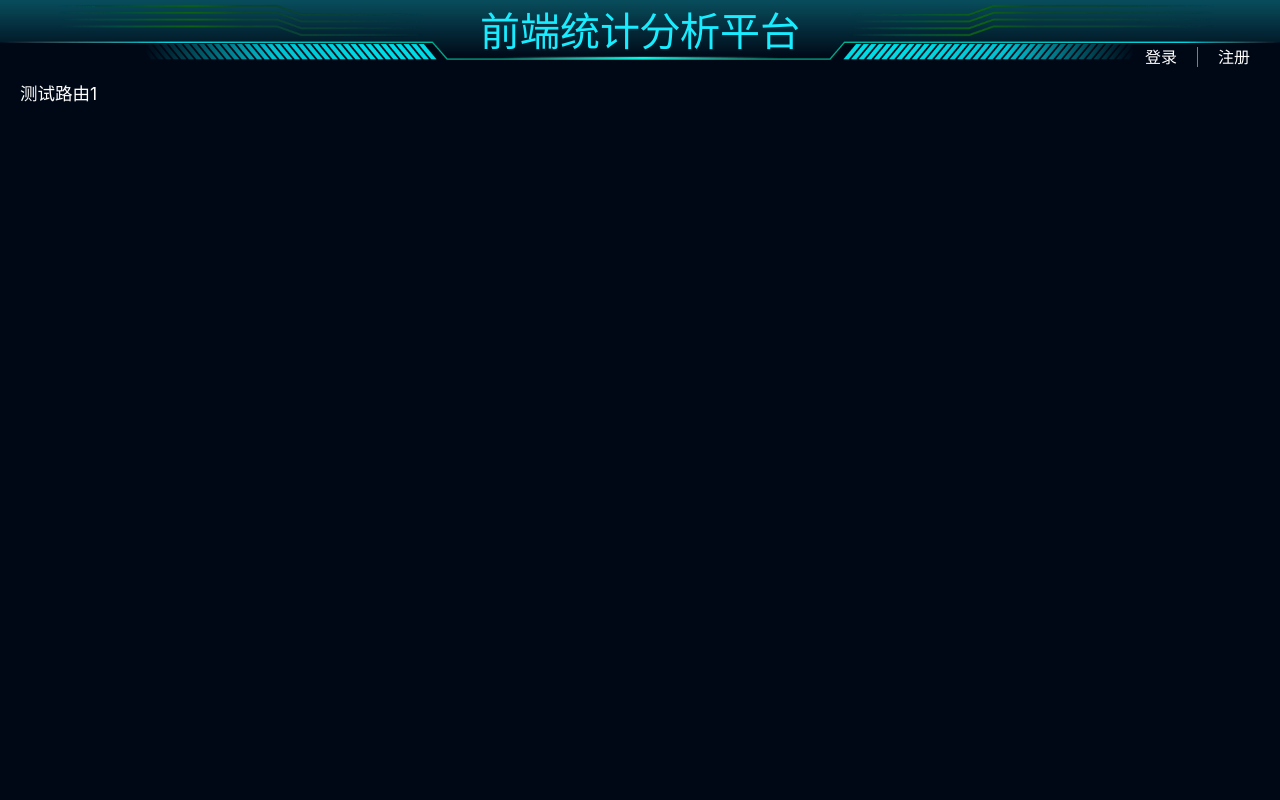
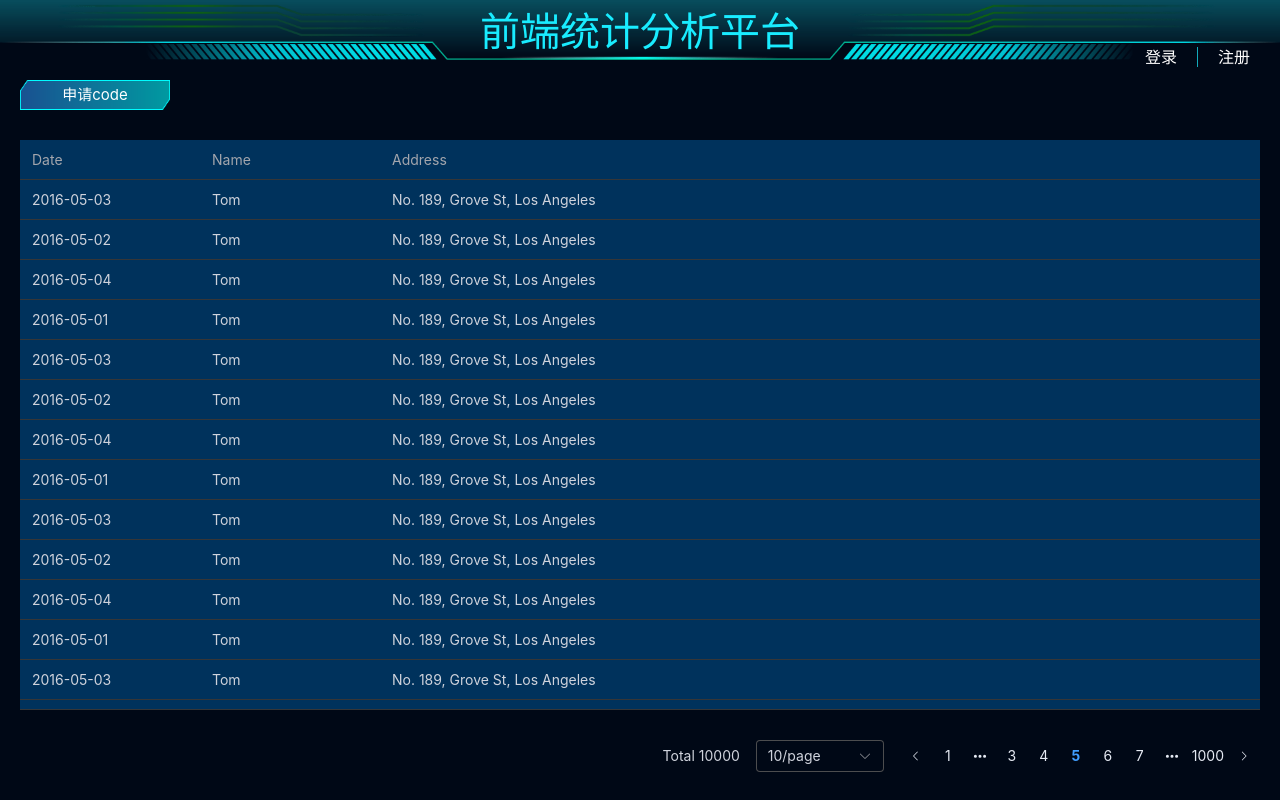
Before and after one commit to Yevin-Yu/web-page-monitoring, a Vue app in the folder frontend/: page /project-managementView in a window 1280 px wide. Built offline with nearby package versions, Linux system fonts and the light colour scheme.

Commit message:
[fix][20250115][前端-菜单功能优化]

```diff
--- a/frontend/index.html
+++ b/frontend/index.html
@@ -1,5 +1,5 @@
 <!DOCTYPE html>
-<html lang="">
+<html lang="" class="dark">
   <head>
     <meta charset="UTF-8">
     <link rel="icon" href="/favicon.ico">
--- /dev/null
+++ b/frontend/src/assets/dark/css-vars.css
@@ -0,0 +1,4 @@
+html.dark {
+  /* 自定义深色背景颜色 */
+  --el-bg-color: #00325C;
+}
--- a/frontend/src/assets/main.css
+++ b/frontend/src/assets/main.css
@@ -23,6 +23,8 @@
   background: url(@/assets/images/signbtn.png) no-repeat center;
   background-size: 100% 100%;
   text-align: center;
+  color: #fff;
+  cursor: pointer;
 }
 
 @media (hover: hover) {
--- a/frontend/src/main.ts
+++ b/frontend/src/main.ts
@@ -6,7 +6,8 @@ import ElementPlus from "element-plus";
 import "element-plus/dist/index.css";
 import App from "./App.vue";
 import router from "./router";
-
+import 'element-plus/theme-chalk/dark/css-vars.css'
+import './assets/dark/css-vars.css'
 import {
   Document,
   Menu as IconMenu,
--- a/frontend/src/views/Header/SignInView.vue
+++ b/frontend/src/views/Header/SignInView.vue
@@ -121,9 +121,7 @@ defineExpose({ dialogVisible, user });
       height: 30px;
       margin: 20px auto 40px;
       line-height: 30px;
-      color: #fff;
       font-size: 16px;
-      cursor: pointer;
     }
   }
 }
--- a/frontend/src/views/Header/SignUpView.vue
+++ b/frontend/src/views/Header/SignUpView.vue
@@ -139,9 +139,7 @@ defineExpose({ dialogVisible, user, ruleFormRef });
       height: 30px;
       margin: 40px auto;
       line-height: 30px;
-      color: #fff;
       font-size: 16px;
-      cursor: pointer;
     }
   }
 }
--- a/frontend/src/views/ProjectManagement/ProjectManagementView.vue
+++ b/frontend/src/views/ProjectManagement/ProjectManagementView.vue
@@ -1,3 +1,211 @@
 <template>
-  <h3 style="color: #fff;">测试路由1</h3>
+  <div class="project-manage">
+    <div class="over-all-btn application-code">申请code</div>
+    <el-table :data="tableData" style="width: 100%" class="code-table">
+      <el-table-column prop="date" label="Date" width="180" />
+      <el-table-column prop="name" label="Name" width="180" />
+      <el-table-column prop="address" label="Address" />
+    </el-table>
+    <el-pagination v-model:current-page="currentPage" v-model:page-size="currentSize" :page-sizes="[10, 20, 50, 100]"
+      :size="size" :background="background" layout="total, sizes, prev, pager, next" :total="total"
+      @size-change="handleSizeChange" @current-change="handleCurrentChange" class="code-page" />
+  </div>
 </template>
+<script setup lang="ts">
+import { ref } from 'vue'
+import type { ComponentSize } from 'element-plus'
+const currentPage = ref<number>(5)
+const currentSize = ref<number>(10)
+const size = ref<ComponentSize>('default')
+const background = ref<boolean>(false)
+const total = ref<number>(10000)
+const tableData = [
+  {
+    date: '2016-05-03',
+    name: 'Tom',
+    address: 'No. 189, Grove St, Los Angeles',
+  },
+  {
+    date: '2016-05-02',
+    name: 'Tom',
+    address: 'No. 189, Grove St, Los Angeles',
+  },
+  {
+    date: '2016-05-04',
+    name: 'Tom',
+    address: 'No. 189, Grove St, Los Angeles',
+  },
+  {
+    date: '2016-05-01',
+    name: 'Tom',
+    address: 'No. 189, Grove St, Los Angeles',
+  },
+  {
+    date: '2016-05-03',
+    name: 'Tom',
+    address: 'No. 189, Grove St, Los Angeles',
+  },
+  {
+    date: '2016-05-02',
+    name: 'Tom',
+    address: 'No. 189, Grove St, Los Angeles',
+  },
+  {
+    date: '2016-05-04',
+    name: 'Tom',
+    address: 'No. 189, Grove St, Los Angeles',
+  },
+  {
+    date: '2016-05-01',
+    name: 'Tom',
+    address: 'No. 189, Grove St, Los Angeles',
+  },
+  {
+    date: '2016-05-03',
+    name: 'Tom',
+    address: 'No. 189, Grove St, Los Angeles',
+  },
+  {
+    date: '2016-05-02',
+    name: 'Tom',
+    address: 'No. 189, Grove St, Los Angeles',
+  },
+  {
+    date: '2016-05-04',
+    name: 'Tom',
+    address: 'No. 189, Grove St, Los Angeles',
+  },
+  {
+    date: '2016-05-01',
+    name: 'Tom',
+    address: 'No. 189, Grove St, Los Angeles',
+  }, {
+    date: '2016-05-03',
+    name: 'Tom',
+    address: 'No. 189, Grove St, Los Angeles',
+  },
+  {
+    date: '2016-05-02',
+    name: 'Tom',
+    address: 'No. 189, Grove St, Los Angeles',
+  },
+  {
+    date: '2016-05-04',
+    name: 'Tom',
+    address: 'No. 189, Grove St, Los Angeles',
+  },
+  {
+    date: '2016-05-01',
+    name: 'Tom',
+    address: 'No. 189, Grove St, Los Angeles',
+  },
+  {
+    date: '2016-05-03',
+    name: 'Tom',
+    address: 'No. 189, Grove St, Los Angeles',
+  },
+  {
+    date: '2016-05-02',
+    name: 'Tom',
+    address: 'No. 189, Grove St, Los Angeles',
+  },
+  {
+    date: '2016-05-04',
+    name: 'Tom',
+    address: 'No. 189, Grove St, Los Angeles',
+  },
+  {
+    date: '2016-05-01',
+    name: 'Tom',
+    address: 'No. 189, Grove St, Los Angeles',
+  },
+  {
+    date: '2016-05-03',
+    name: 'Tom',
+    address: 'No. 189, Grove St, Los Angeles',
+  },
+  {
+    date: '2016-05-02',
+    name: 'Tom',
+    address: 'No. 189, Grove St, Los Angeles',
+  },
+  {
+    date: '2016-05-04',
+    name: 'Tom',
+    address: 'No. 189, Grove St, Los Angeles',
+  },
+  {
+    date: '2016-05-01',
+    name: 'Tom',
+    address: 'No. 189, Grove St, Los Angeles',
+  },
+  {
+    date: '2016-05-03',
+    name: 'Tom',
+    address: 'No. 189, Grove St, Los Angeles',
+  },
+  {
+    date: '2016-05-02',
+    name: 'Tom',
+    address: 'No. 189, Grove St, Los Angeles',
+  },
+  {
+    date: '2016-05-04',
+    name: 'Tom',
+    address: 'No. 189, Grove St, Los Angeles',
+  },
+  {
+    date: '2016-05-01',
+    name: 'Tom',
+    address: 'No. 189, Grove St, Los Angeles',
+  },
+  {
+    date: '2016-05-03',
+    name: 'Tom',
+    address: 'No. 189, Grove St, Los Angeles',
+  },
+  {
+    date: '2016-05-02',
+    name: 'Tom',
+    address: 'No. 189, Grove St, Los Angeles',
+  },
+  {
+    date: '2016-05-04',
+    name: 'Tom',
+    address: 'No. 189, Grove St, Los Angeles',
+  },
+  {
+    date: '2016-05-01',
+    name: 'Tom',
+    address: 'No. 189, Grove St, Los Angeles',
+  },
+]
+const handleSizeChange = (val: number) => {
+  console.log(`${val} items per page`)
+}
+const handleCurrentChange = (val: number) => {
+  console.log(`current page: ${val}`)
+}
+</script>
+<style lang="less" scoped>
+.project-manage {
+  height: 100%;
+  .application-code {
+    width: 150px;
+    height: 30px;
+    color: #fff;
+    line-height: 30px;
+  }
+
+  .code-table {
+    margin-top: 30px;
+    height: calc(100% - 130px);
+    overflow-y: auto;
+  }
+
+  .code-page {
+    margin-top: 30px;
+    float: right;
+  }
+}
+</style>
```
